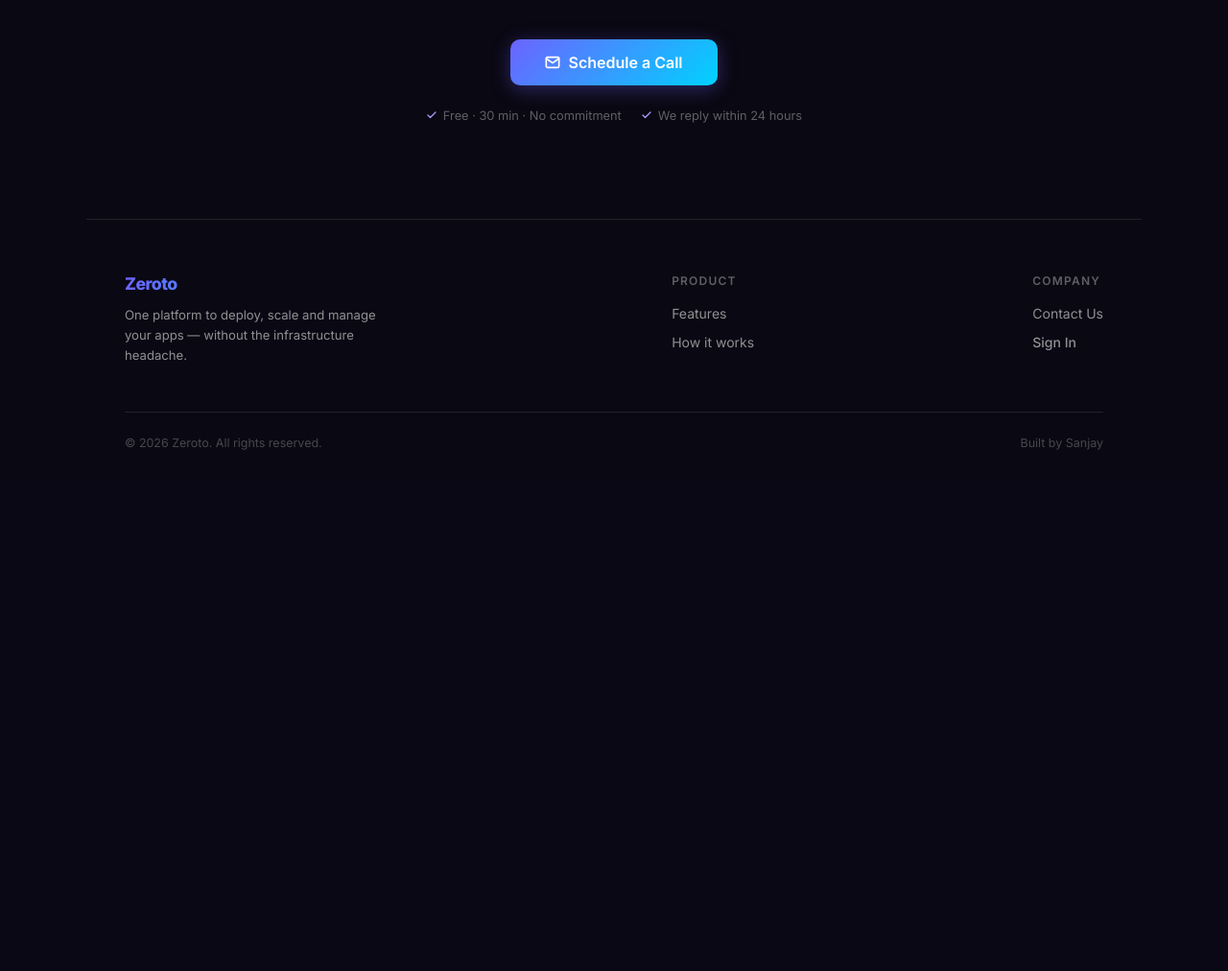
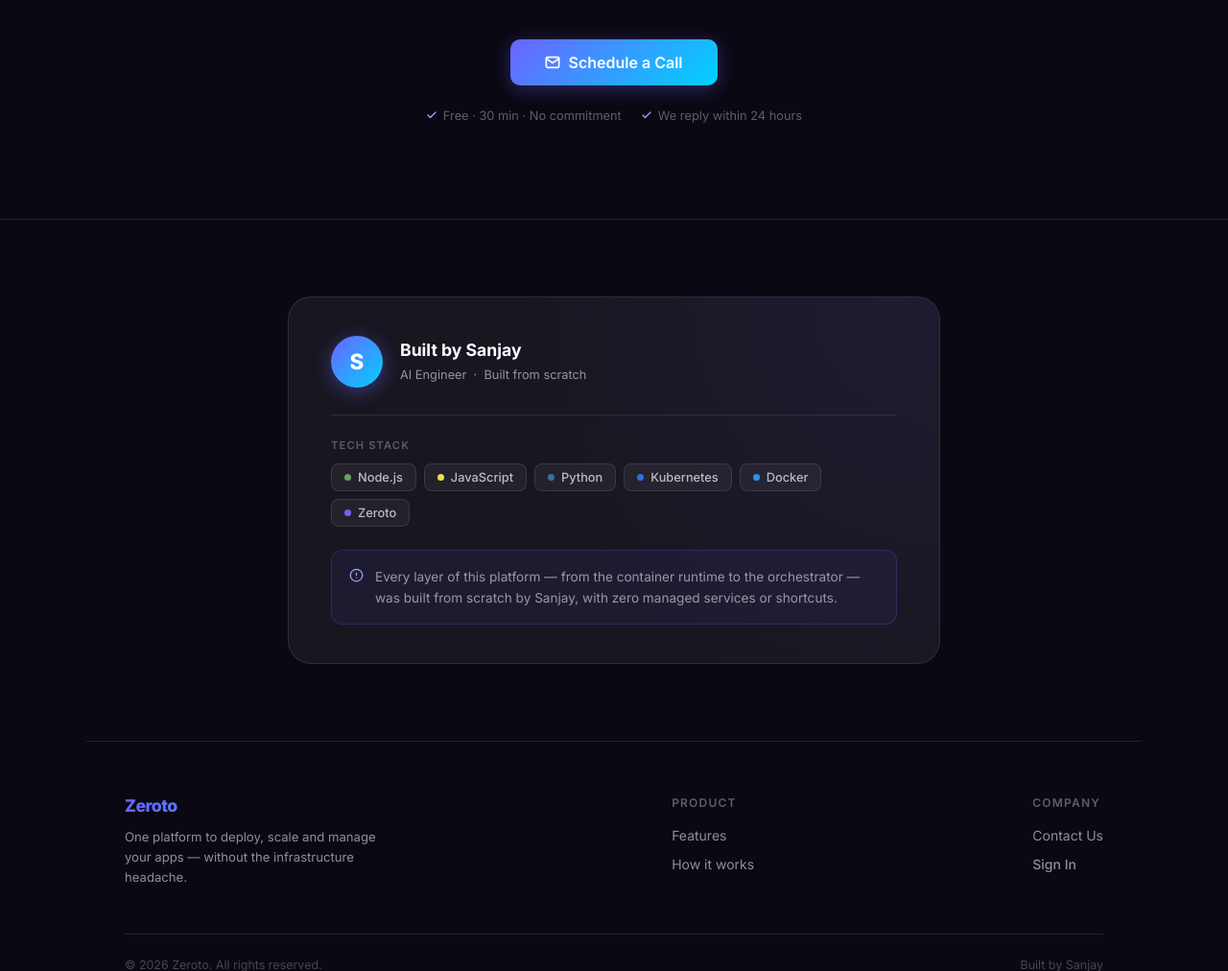
Before and after one commit to ManyamSanjayKumarReddy/flask-k8s-test, a Flask app: page / in a window 1280 px wide; the page is wider, and only the part inside the window is pictured. Shown: the part 2630-3642 px from the top of that part at 96% size. Before the commit the page ends 3099 px from the top of that part, so only its background shows below. Run offline with Flask 3, Linux system fonts and the light colour scheme.

Commit message:
more changes in ui

```diff
--- a/templates/index.html
+++ b/templates/index.html
@@ -553,11 +553,129 @@
             color: rgba(255,255,255,0.25);
         }
 
+        /* ── BUILDER ── */
+        .builder-section {
+            padding: 80px 24px;
+            border-top: 1px solid var(--border);
+        }
+
+        .builder-inner {
+            max-width: 680px;
+            margin: 0 auto;
+            background: var(--surface);
+            border: 1px solid var(--border);
+            border-radius: 24px;
+            padding: 40px 44px;
+            position: relative;
+            overflow: hidden;
+        }
+
+        .builder-inner::before {
+            content: '';
+            position: absolute;
+            inset: 0;
+            background: radial-gradient(circle at top right, rgba(108,99,255,0.08), transparent 60%);
+            pointer-events: none;
+        }
+
+        .builder-header {
+            display: flex;
+            align-items: center;
+            gap: 18px;
+            margin-bottom: 28px;
+        }
+
+        .avatar {
+            width: 54px; height: 54px;
+            border-radius: 50%;
+            background: linear-gradient(135deg, var(--purple), var(--cyan));
+            display: flex;
+            align-items: center;
+            justify-content: center;
+            font-size: 1.4rem;
+            font-weight: 800;
+            color: #fff;
+            flex-shrink: 0;
+            box-shadow: 0 4px 20px rgba(108,99,255,0.45);
+        }
+
+        .builder-meta h2 {
+            font-size: 1.1rem;
+            font-weight: 700;
+            margin-bottom: 4px;
+        }
+
+        .builder-meta span {
+            font-size: 0.8rem;
+            color: var(--text);
+        }
+
+        .builder-divider {
+            height: 1px;
+            background: var(--border);
+            margin-bottom: 24px;
+        }
+
+        .tech-label {
+            font-size: 0.7rem;
+            font-weight: 600;
+            text-transform: uppercase;
+            letter-spacing: 0.1em;
+            color: rgba(255,255,255,0.3);
+            margin-bottom: 12px;
+        }
+
+        .tech-stack {
+            display: flex;
+            flex-wrap: wrap;
+            gap: 8px;
+            margin-bottom: 24px;
+        }
+
+        .tech-chip {
+            display: inline-flex;
+            align-items: center;
+            gap: 7px;
+            background: rgba(255,255,255,0.05);
+            border: 1px solid var(--border);
+            border-radius: 8px;
+            padding: 6px 13px;
+            font-size: 0.8rem;
+            font-weight: 500;
+            color: rgba(255,255,255,0.7);
+            transition: background 0.2s, border-color 0.2s;
+        }
+        .tech-chip:hover {
+            background: rgba(108,99,255,0.15);
+            border-color: rgba(108,99,255,0.4);
+            color: #fff;
+        }
+        .tech-chip .dot {
+            width: 7px; height: 7px;
+            border-radius: 50%;
+            flex-shrink: 0;
+        }
+
+        .build-note {
+            display: flex;
+            align-items: flex-start;
+            gap: 12px;
+            background: rgba(108,99,255,0.08);
+            border: 1px solid rgba(108,99,255,0.2);
+            border-radius: 12px;
+            padding: 16px 18px;
+            font-size: 0.85rem;
+            color: rgba(255,255,255,0.55);
+            line-height: 1.65;
+        }
+        .build-note svg { flex-shrink: 0; margin-top: 2px; color: #a89fff; }
+
         @media (max-width: 768px) {
             nav { padding: 0 20px; }
             .nav-links { display: none; }
             .footer-top { flex-direction: column; }
             .footer-bottom { flex-direction: column; text-align: center; }
+            .builder-inner { padding: 28px 24px; }
         }
     </style>
 </head>
@@ -739,6 +857,36 @@
         </div>
     </div>
 
+    <!-- BUILT BY -->
+    <div class="builder-section">
+        <div class="builder-inner">
+            <div class="builder-header">
+                <div class="avatar">S</div>
+                <div class="builder-meta">
+                    <h2>Built by Sanjay</h2>
+                    <span>AI Engineer &nbsp;·&nbsp; Built from scratch</span>
+                </div>
+            </div>
+
+            <div class="builder-divider"></div>
+
+            <div class="tech-label">Tech Stack</div>
+            <div class="tech-stack">
+                <div class="tech-chip"><span class="dot" style="background:#68a063"></span> Node.js</div>
+                <div class="tech-chip"><span class="dot" style="background:#f0db4f"></span> JavaScript</div>
+                <div class="tech-chip"><span class="dot" style="background:#3572A5"></span> Python</div>
+                <div class="tech-chip"><span class="dot" style="background:#326ce5"></span> Kubernetes</div>
+                <div class="tech-chip"><span class="dot" style="background:#2496ed"></span> Docker</div>
+                <div class="tech-chip"><span class="dot" style="background:#6c63ff"></span> Zeroto</div>
+            </div>
+
+            <div class="build-note">
+                <svg width="15" height="15" viewBox="0 0 24 24" fill="none" stroke="currentColor" stroke-width="2" stroke-linecap="round" stroke-linejoin="round"><circle cx="12" cy="12" r="10"/><line x1="12" y1="8" x2="12" y2="12"/><line x1="12" y1="16" x2="12.01" y2="16"/></svg>
+                Every layer of this platform — from the container runtime to the orchestrator — was built from scratch by Sanjay, with zero managed services or shortcuts.
+            </div>
+        </div>
+    </div>
+
     <!-- FOOTER -->
     <footer>
         <div class="footer-top">
```
